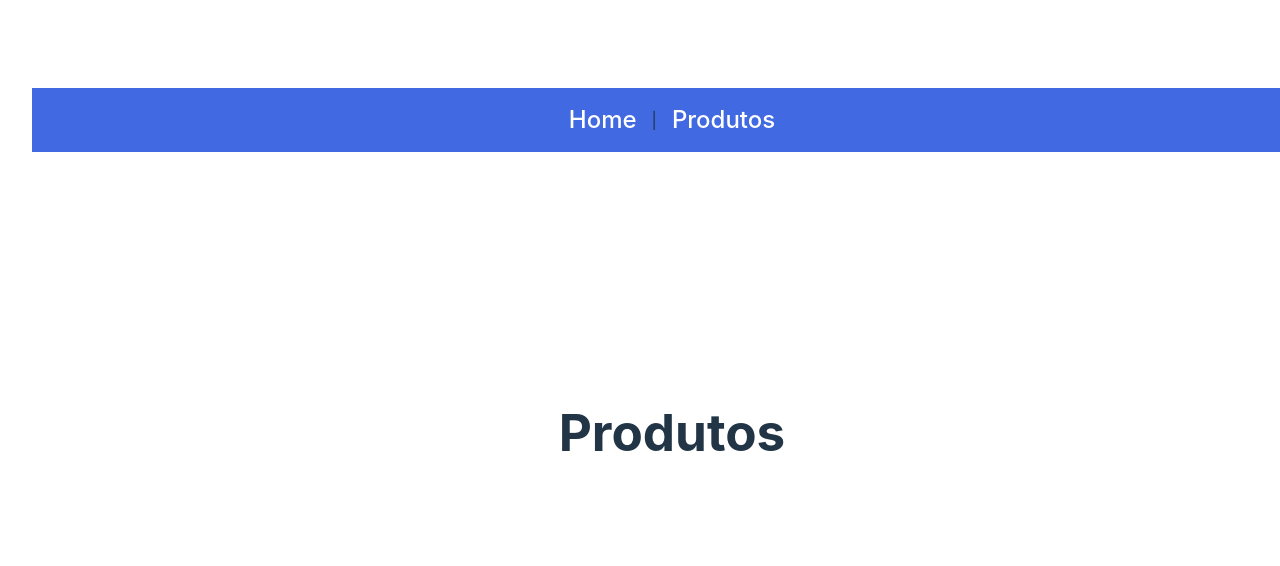
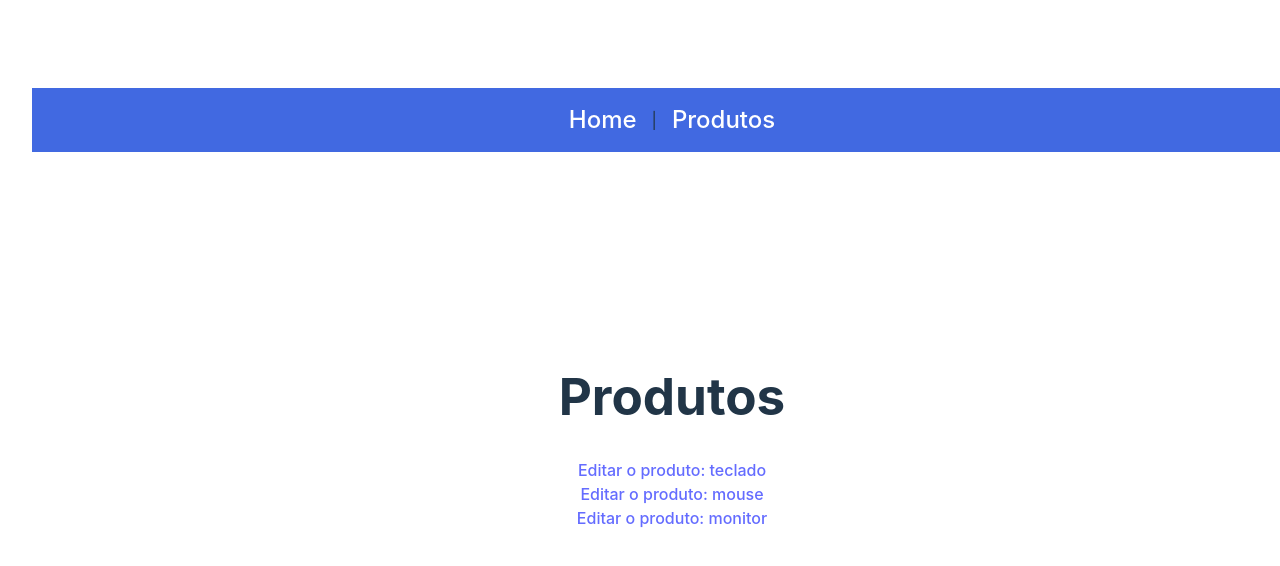
Before and after one commit to Luigi-Exposito-Uchiyama/aula-rotas, a React (Vite) app: page /produtos in a window 1280 px wide. Shown: the top 566 px of the page. Built offline with nearby package versions, Linux system fonts and the light colour scheme.

Commit message:
index arrumado

```diff
--- a/routes/Produtos/index.jsx
+++ b/routes/Produtos/index.jsx
@@ -1,7 +1,18 @@
+import { listaProdutos } from '../../src/components/produtos';
+import { Link } from 'react-router-dom';
+
 export default function Produtos() {
   return (
     <main>
       <h1>Produtos</h1>
+      {listaProdutos.map((prod) => (
+        <div key={prod.id}>
+          <Link to={`/produtos/editar/${prod.id}`}>
+            {' '}
+            Editar o produto: {prod.nome}
+          </Link>
+        </div>
+      ))}
     </main>
   );
 }
```
